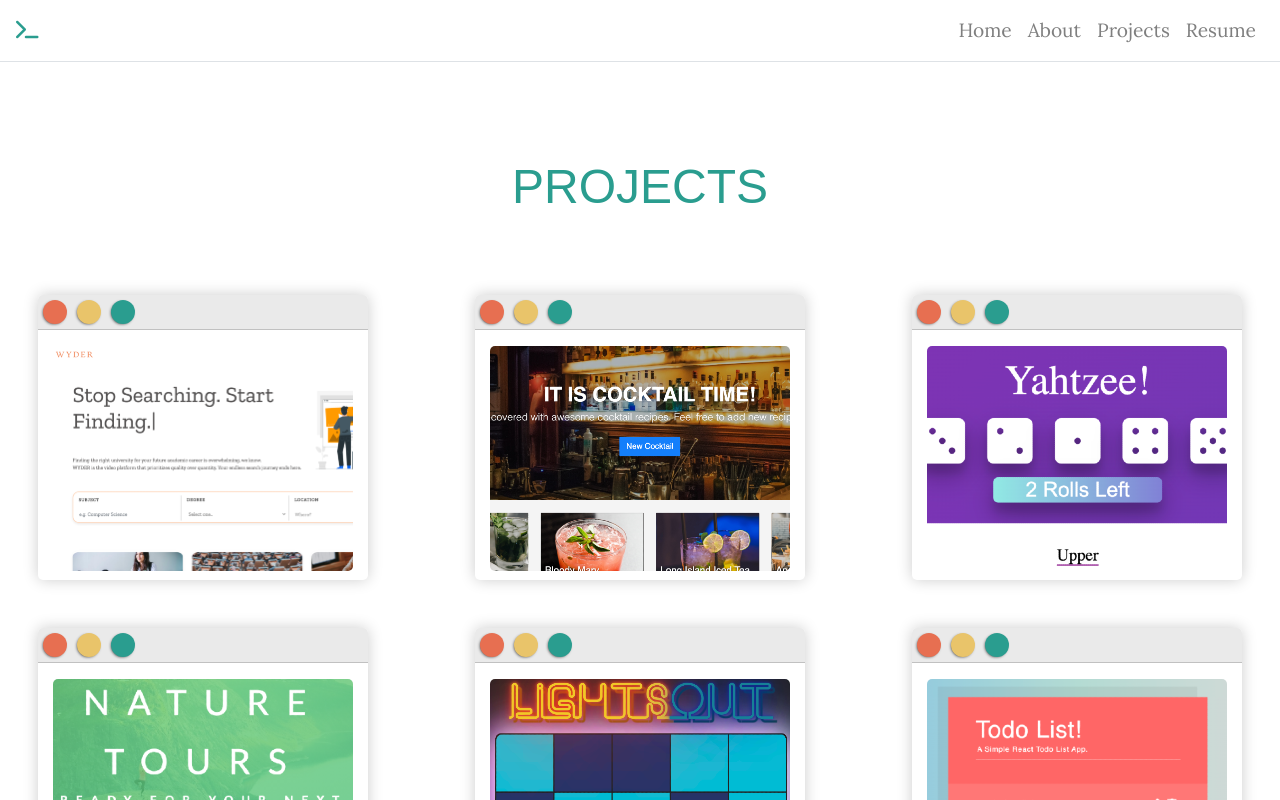
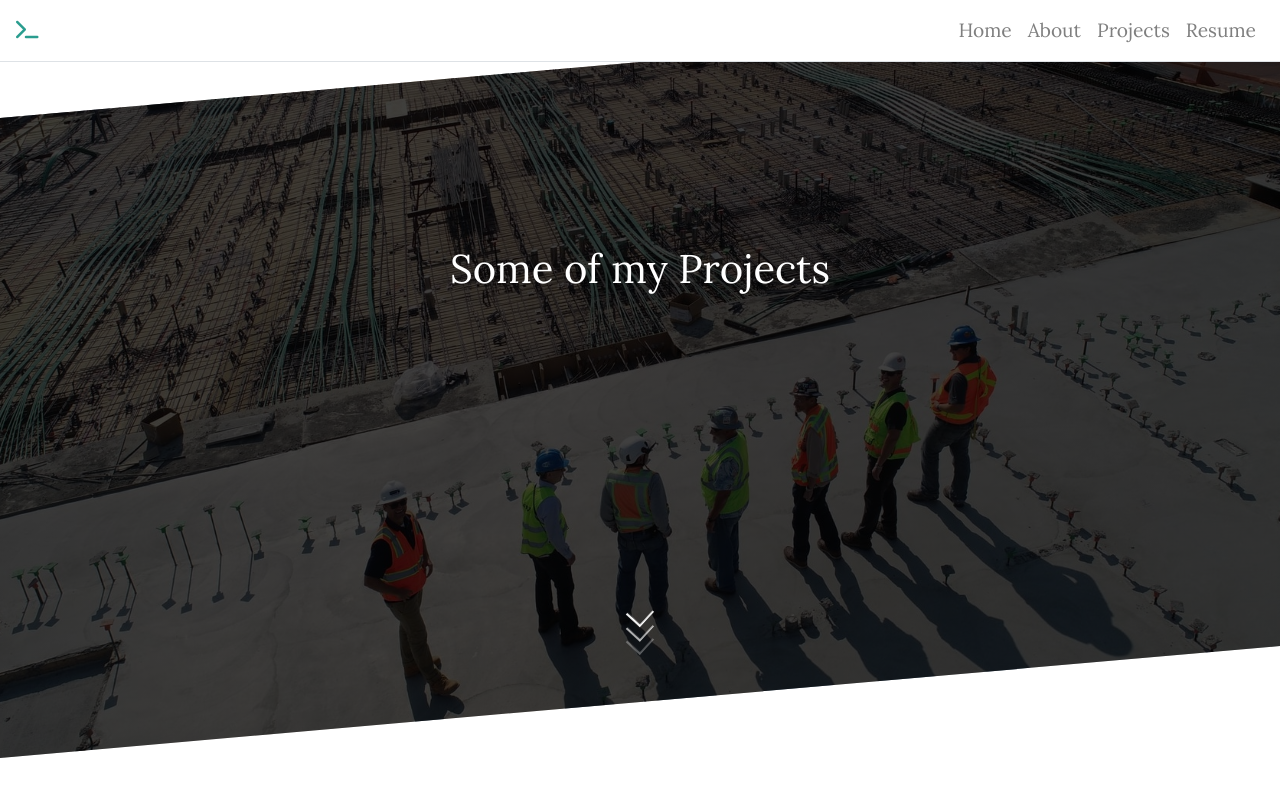
Before and after one commit to fenagel/portfolio, a React (Create React App) app: page /portfolio/projects in a window 1280 px wide. Shown: the top 800 px of the page. Built offline with nearby package versions, Linux system fonts and the light colour scheme.

Commit message:
added img for  projects section

```diff
--- a/src/About.css
+++ b/src/About.css
@@ -1,5 +1,6 @@
 .About {
   text-align: center;
+  margin-bottom: 9rem;
 }
 
 .Animation {
--- a/src/Projects.css
+++ b/src/Projects.css
@@ -1,6 +1,31 @@
 .Projects {
   text-align: center;
   color: #264653;
+}
+
+.Projects-Skew {
+  padding: 20rem 0;
+  background-image: linear-gradient(
+      to right bottom,
+      rgba(0, 0, 0, 0.75),
+      rgba(0, 0, 0, 0.75)
+    ),
+    url(./images/projects.jpg);
+  background-size: cover;
+  background-position: center;
+
+  transform: skewY(-5deg);
+  margin-bottom: 9rem;
+}
+
+.Skew-Normal {
+  transform: skewY(5deg) translate(-50%, -50%);
+  position: absolute;
+  top: 20%;
+  left: 50%;
+  color: #fff;
+  font-family: "Lora", serif;
+  font-size: 2.5rem;
 }
 
 .Dot-Wrapper {
--- a/src/Projects.js
+++ b/src/Projects.js
@@ -15,7 +15,15 @@ import todo from './images/todo.png';
 function Projects(props) {
   return (
     <div className="Projects">
-      <h1 className="Header">PROJECTS</h1>
+    <div className="Projects-Skew">
+
+      <h1 className="Header Skew-Normal">Some of my Projects</h1>
+      <div class="Hero-Scroll">
+        <span></span>
+        <span></span>
+        <span></span>
+      </div>
+    </div>
       <Row>
         <Col xs={12} md={6} xl={4} className="mb-5">
           <Thumbnail
--- a/src/Resume.js
+++ b/src/Resume.js
@@ -15,8 +15,7 @@ function Resume(props) {
             <h2>2020</h2>
             <p>
               <strong>Le Wagon</strong> - 9 week web development course. Now
-              working as a <strong>Teaching Assistant</strong> for the next
-              batch at Le Wagon.
+              working as a <strong>Teaching Assistant</strong> at Le Wagon.
             </p>
           </div>
         </div>
@@ -36,8 +35,7 @@ function Resume(props) {
             <h2>2015-2017</h2>
             <p>
               <strong>University College Dublin</strong> -{" "}
-              <strong>MSc. in International Business</strong> - designed to
-              provide students with the skills & competencies required to
+              <strong>MSc. in International Business</strong> - providing students with the skills & competencies required to
               operate in the global market place.
             </p>
           </div>
```
Also changed, not shown: src/images/projects.jpg (added).
